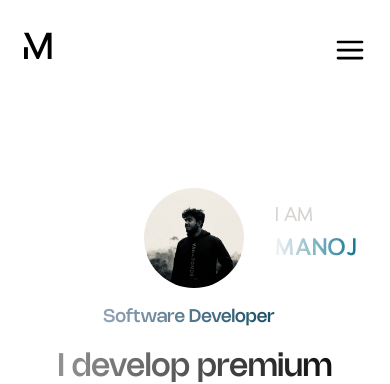
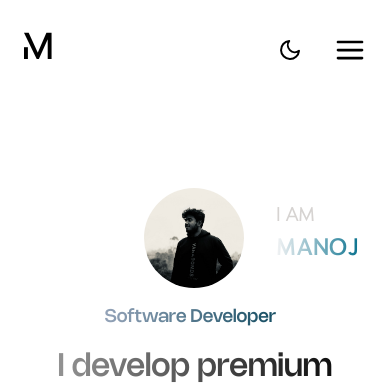
Before and after one commit to AMARMG04/manoj-portfolio, a Next.js app: page / in a window 390 px wide. Shown: the top 384 px of the page. Built offline with nearby package versions, Linux system fonts and the light colour scheme.

Commit message:
Changed the position of toggle

```diff
--- a/src/app/components/Hero.jsx
+++ b/src/app/components/Hero.jsx
@@ -13,7 +13,7 @@ const Hero = () => {
             height={2000}
             className="w-[100px] lg:w-40 lg:h-40 rounded-full object-cover ml-20 lg:ml-32"
           />
-          <h1 className="ml-[70px] lg:ml-32 text-[18px] lg:text-[24px] font-nohemi_m bg-gradient-to-r from-slate-400 to-cyan-900 text-transparent bg-clip-text">Software Developer</h1>
+          <h1 className="ml-[73px] lg:ml-32 text-[18px] lg:text-[24px] font-nohemi_m bg-gradient-to-r from-slate-400 to-cyan-900 text-transparent bg-clip-text">Software Developer</h1>
         </div>
         <div className="mt-4">
           <p className="text-stone-300 text-xl font-anderson_r">I AM</p>
--- a/src/app/components/Navbar.jsx
+++ b/src/app/components/Navbar.jsx
@@ -47,7 +47,8 @@ const Navbar = () => {
           ))}
           <ThemeSwitch></ThemeSwitch>
         </div>
-        <div className="flex lg:hidden">
+        <div className="flex gap-8 items-center lg:hidden">
+        <ThemeSwitch></ThemeSwitch>
         <CgMenu size="2em" onClick={toggleSelectMenu}/>
           {selectMenu && (
             <div
@@ -75,7 +76,7 @@ const Navbar = () => {
                       {link.label}
                     </Link>
                   ))}
-                  <ThemeSwitch></ThemeSwitch>
+
                 </div>
               </div>
             </div>
```
